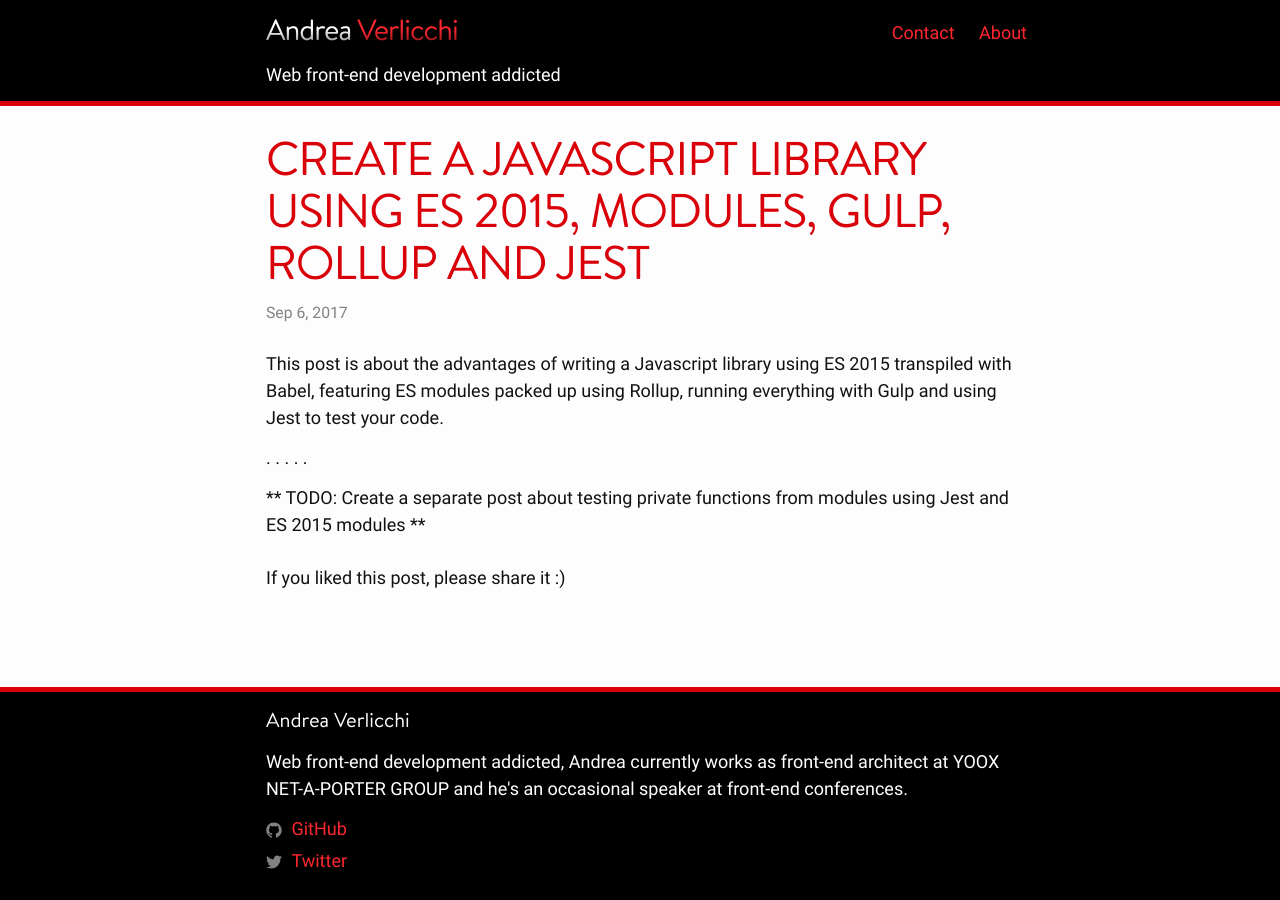
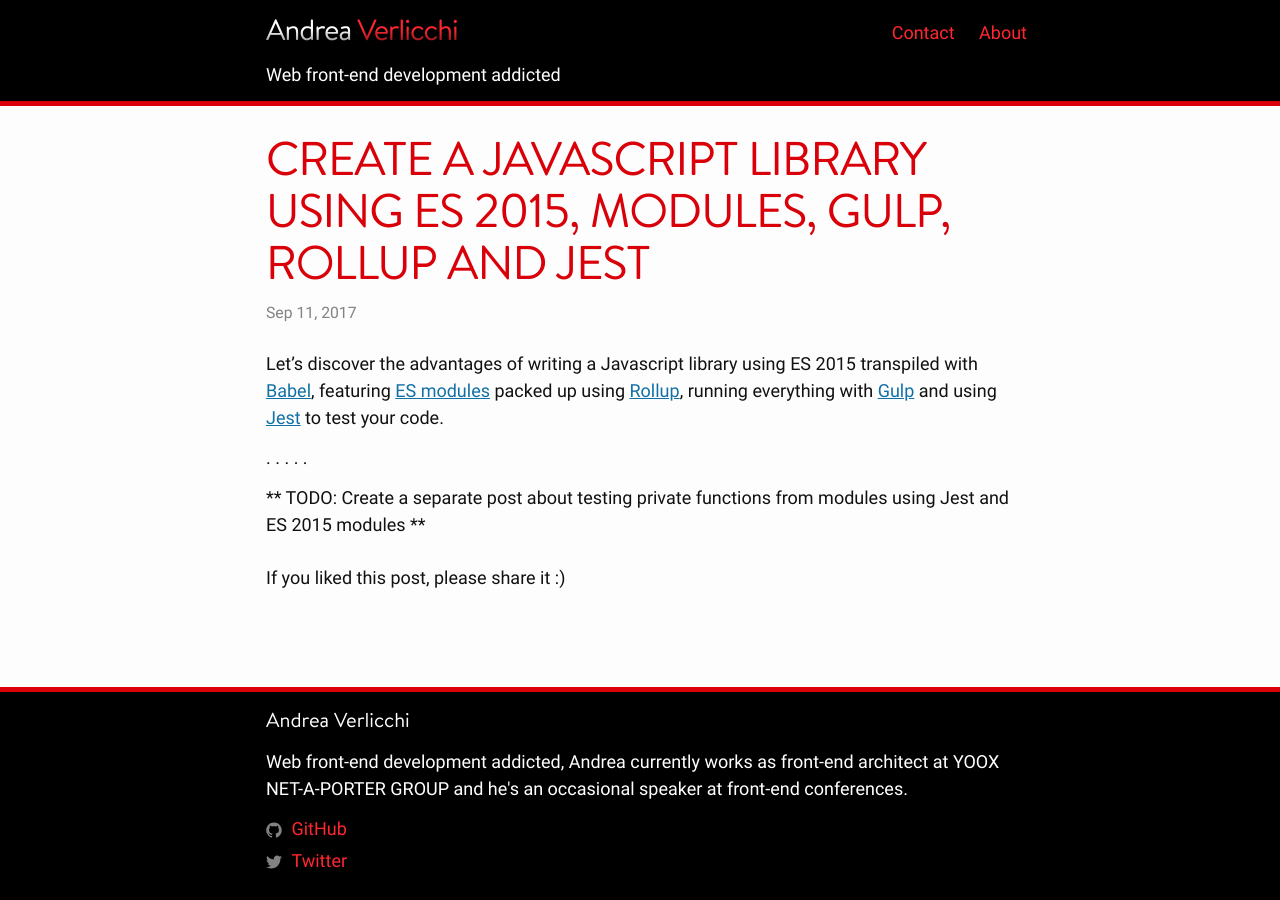
Before and after one commit to verlok/verlok.github.io, a Jekyll site: the page built from _posts/2017-09-06-create-a-javascript-library-using-es2015-modules-gulp-rollup-jest.md, in a window 1280 px wide. Built offline with Jekyll 4.4.1, drawn with Linux system fonts in a browser that asks for light colours; comment, search, counter and statistics services are not loaded.

Commit message:
Added links

```diff
--- a/_posts/2017-09-06-create-a-javascript-library-using-es2015-modules-gulp-rollup-jest.md
+++ b/_posts/2017-09-06-create-a-javascript-library-using-es2015-modules-gulp-rollup-jest.md
@@ -1,13 +1,13 @@
 ---
 layout: post
 title: Create a Javascript library using ES 2015, modules, Gulp, Rollup and Jest
-date: 2017-09-06 08:00:00:00 +01:00
+date: 2017-09-11 08:00:00:00 +01:00
 categories:
 - best practices
 tags: [es 2015, modules, javascript, gulp, rollup]
 ---
 
-This post is about the advantages of writing a Javascript library using ES 2015 transpiled with Babel, featuring ES modules packed up using Rollup, running everything with Gulp and using Jest to test your code.
+Let's discover the advantages of writing a Javascript library using ES 2015 transpiled with [Babel](https://babeljs.io/), featuring [ES modules](https://developer.mozilla.org/en-US/docs/Web/JavaScript/Reference/Statements/import) packed up using [Rollup](https://rollupjs.org/), running everything with [Gulp](gulp.js) and using [Jest](https://facebook.github.io/jest/) to test your code.
 
 .
 .
```
